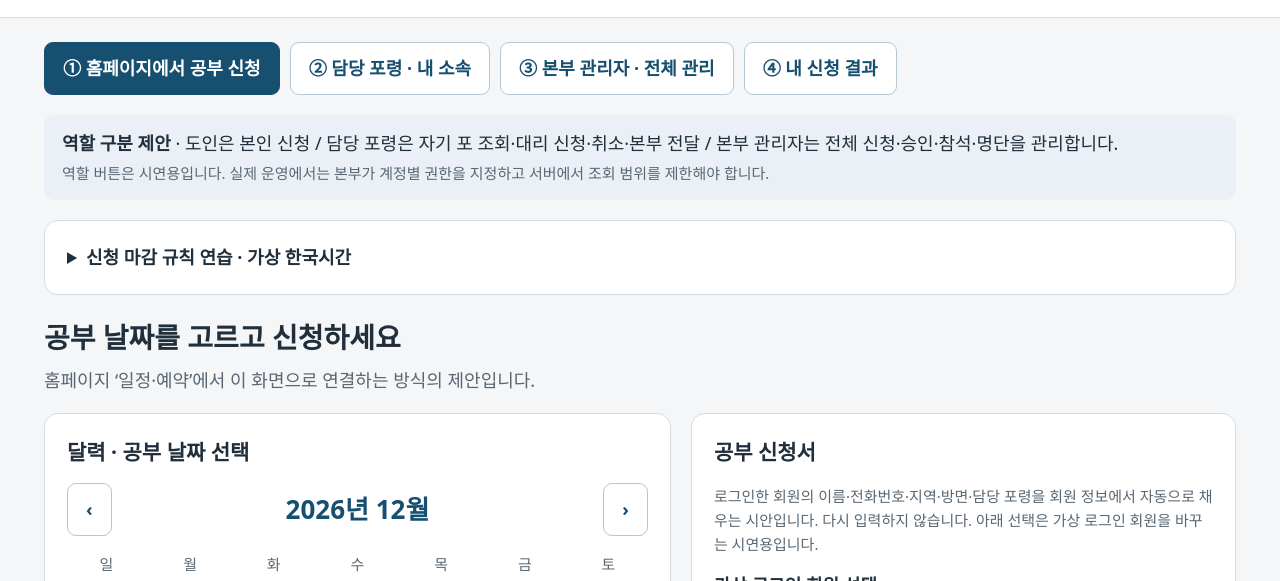
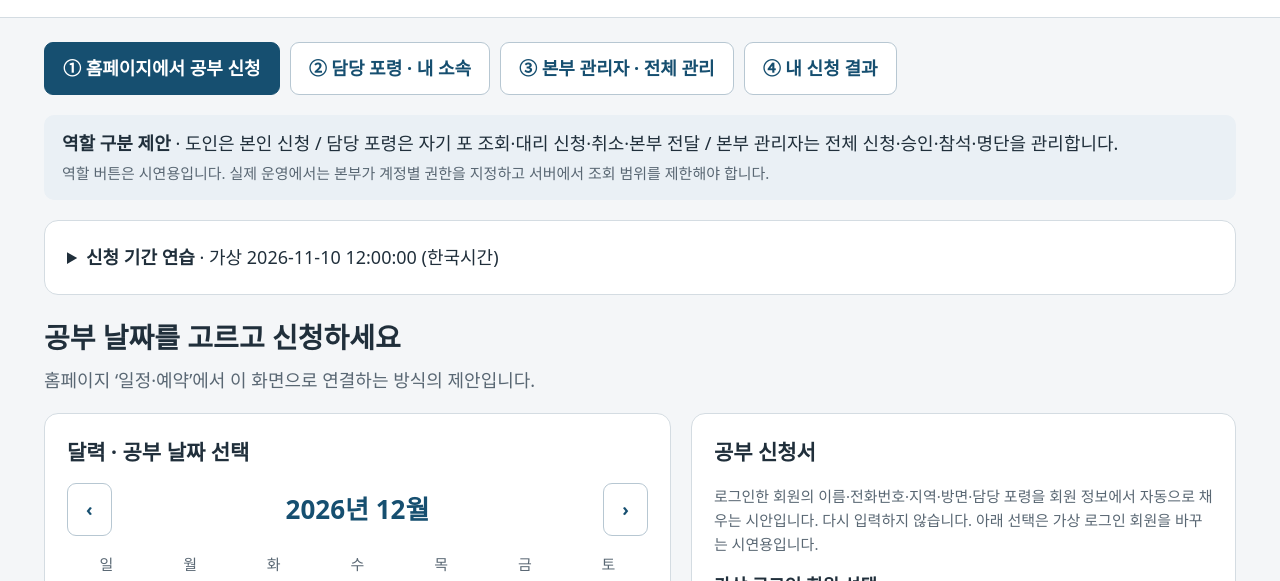
Before and after one commit to kimminja1438-byte/-, a plain HTML site: page homepage-study-preview.html in a window 1280 px wide. Shown: the part 152-733 px from the top of the page. Drawn offline with Linux system fonts and the light colour scheme.

Commit message:
시안의 가상 시각 상시 표시와 시각 변경 안내 정리

```diff
--- a/homepage-study-preview.html
+++ b/homepage-study-preview.html
@@ -5,7 +5,7 @@
 <div class="demo"><strong>본부 검토용 시안</strong> · 공식 태극도 홈페이지와 별개입니다. 실제 신청 접수·홈페이지 변경은 일어나지 않습니다.</div>
 <header class="head"><div class="head-in"><div><div class="brand">태극도</div><div class="sub">홈페이지 공부신청 · 운영 방식 제안</div></div><div class="sub">홈페이지 화면을 참고한 별도 시안<br>공식 서비스 아님</div></div></header>
 <main class="wrap"><nav class="rolebar" aria-label="시연 순서"><button class="btn" id="roleApply" aria-pressed="true">① 홈페이지에서 공부 신청</button><button class="btn" id="roleLeader" aria-pressed="false">② 담당 포령 · 내 소속</button><button class="btn" id="roleAdmin" aria-pressed="false">③ 본부 관리자 · 전체 관리</button><button class="btn" id="roleResult" aria-pressed="false">④ 내 신청 결과</button></nav><div class="steps role-scope"><strong>역할 구분 제안</strong> · 도인은 본인 신청 / 담당 포령은 자기 포 조회·대리 신청·취소·본부 전달 / 본부 관리자는 전체 신청·승인·참석·명단을 관리합니다.<br><span class="hint">역할 버튼은 시연용입니다. 실제 운영에서는 본부가 계정별 권한을 지정하고 서버에서 조회 범위를 제한해야 합니다.</span></div>
-<details class="card" id="clockPanel" style="margin-bottom:20px"><summary><strong>신청 마감 규칙 연습 · 가상 한국시간</strong></summary><p class="hint">시안에서만 사용하는 가상 시각입니다. 실제 현재시간이나 공식 홈페이지 설정을 바꾸지 않습니다.</p><div class="toolbar"><label>가상 시연 시각 · 한국시간<input id="demoNow" type="datetime-local" step="1"></label><button class="btn" id="applyClock">시연 시각 적용</button></div><p id="clockInfo" class="status" role="status"></p><p class="hint">12월 공부 → 11월 1일 00:00부터 11월 18일 23:59:59까지. 날짜 선택과 담당 포령의 대리 신청에 같은 기간을 적용합니다. 실제 서비스에서는 서버의 한국시간으로 검사해야 합니다.</p></details><section id="viewApply"><div class="intro"><h1>공부 날짜를 고르고 신청하세요</h1><p>홈페이지 ‘일정·예약’에서 이 화면으로 연결하는 방식의 제안입니다.</p></div><div class="layout"><section class="card"><h2>달력 · 공부 날짜 선택</h2><div class="month"><button class="btn" id="prev" aria-label="이전 달">‹</button><b id="month"></b><button class="btn" id="next" aria-label="다음 달">›</button></div><div class="week"><span>일</span><span>월</span><span>화</span><span>수</span><span>목</span><span>금</span><span>토</span></div><div class="grid" id="calendar"></div><p class="steps" id="bookingWindow"></p><div class="selected" id="selected" aria-live="polite">공부 날짜를 골라 주세요.</div><p class="hint">시연용 달력입니다. 실제 공부 가능일·주일·치성 일정은 표시하지 않았습니다. 운영 시에는 사용자님 달력의 날짜 정보를 연결하는 자리입니다.</p></section>
+<details class="card" id="clockPanel" style="margin-bottom:20px"><summary><strong>신청 기간 연습</strong> · <span id="clockSummary">가상 한국시간</span></summary><p class="hint">시안에서만 사용하는 가상 시각입니다. 실제 현재시간이나 공식 홈페이지 설정을 바꾸지 않습니다.</p><div class="toolbar"><label>가상 시연 시각 · 한국시간<input id="demoNow" type="datetime-local" step="1"></label><button class="btn" id="applyClock">시연 시각 적용</button></div><p id="clockInfo" class="status" role="status"></p><p class="hint">12월 공부 → 11월 1일 00:00부터 11월 18일 23:59:59까지. 날짜 선택과 담당 포령의 대리 신청에 같은 기간을 적용합니다. 실제 서비스에서는 서버의 한국시간으로 검사해야 합니다.</p></details><section id="viewApply"><div class="intro"><h1>공부 날짜를 고르고 신청하세요</h1><p>홈페이지 ‘일정·예약’에서 이 화면으로 연결하는 방식의 제안입니다.</p></div><div class="layout"><section class="card"><h2>달력 · 공부 날짜 선택</h2><div class="month"><button class="btn" id="prev" aria-label="이전 달">‹</button><b id="month"></b><button class="btn" id="next" aria-label="다음 달">›</button></div><div class="week"><span>일</span><span>월</span><span>화</span><span>수</span><span>목</span><span>금</span><span>토</span></div><div class="grid" id="calendar"></div><p class="steps" id="bookingWindow"></p><div class="selected" id="selected" aria-live="polite">공부 날짜를 골라 주세요.</div><p class="hint">시연용 달력입니다. 실제 공부 가능일·주일·치성 일정은 표시하지 않았습니다. 운영 시에는 사용자님 달력의 날짜 정보를 연결하는 자리입니다.</p></section>
 <section class="card"><h2>공부 신청서</h2><p class="hint">로그인한 회원의 이름·전화번호·지역·방면·담당 포령을 회원 정보에서 자동으로 채우는 시안입니다. 다시 입력하지 않습니다. 아래 선택은 가상 로그인 회원을 바꾸는 시연용입니다.</p><label style="margin-bottom:16px">가상 로그인 회원 선택<select id="demoMember"></select></label><form id="applyForm"><div class="fields"><label>이름<input id="name" required maxlength="30" placeholder="연습도인" autocomplete="off"></label><label>전화번호<input id="phone" type="tel" inputmode="tel" required maxlength="20" placeholder="010-0000-0000" autocomplete="off"></label><label>지역<select id="region" required><option value="">지역 선택</option><option>대전</option><option>서울</option><option>부산</option><option>광주</option><option>대구</option></select></label><label>방면<select id="branch" required disabled><option value="">지역을 먼저 선택하세요</option></select></label><label>소속 포령<select id="po" required disabled><option value="">방면을 먼저 선택하세요</option></select></label><label>공부 종류<select id="kind" required><option value="">공부 종류 선택</option><option>시학</option><option>시법</option></select></label></div><label class="agree"><input id="agree" type="checkbox" required><span>이 시안의 입력 내용은 현재 브라우저에만 저장되며 실제 본부에 전달되지 않는다는 것을 확인했습니다. 실제 개인정보를 입력하지 않습니다.</span></label><p class="steps">접수 후에는 본인이 직접 취소할 수 없습니다. 변경·취소가 필요하면 담당 포령에게 연락해 주세요.</p><button class="btn primary wide" type="submit">공부 신청하기 · 시연용</button><p class="status" id="applyMsg" role="status"></p></form></section></div></section>
 <section id="viewLeader" hidden>
 <div class="intro"><h1>담당 포령 · 내 소속 공부 현황</h1><p>본부가 지정한 자기 포 소속 도인을 조회하고, 대리 신청·공부 취소·본부 문의 전달을 하는 화면입니다. 신청 승인·거절·명단 관리는 본부에서 합니다.</p></div>
@@ -56,7 +56,7 @@ function canLeaderCancel(r){return ownRequest(r)&&ACTIVE_STATUSES.includes(r.sta
 function duplicateFor(memberId,date,kind){return rows.some(r=>r.memberId===memberId&&r.date===date&&r.kind===kind&&!['거절','취소 완료'].includes(r.status))}
 function newRequest(m,date,kind,proxy){return{...m,memberId:m.id,id:crypto.randomUUID(),date,kind,status:'확인 대기',reason:'',attended:false,createdAt:nowMs(),submittedByRole:proxy?'담당 포령':'본인',submittedByName:proxy?LEADER_SCOPE.po:m.name}}
 function allOfficeMessages(base){return base.flatMap(r=>(r.officeMessages||[]).map(message=>({r,message})))}
-function paintClock(){$('demoNow').value=clockValue;$('clockInfo').textContent='현재 시연 기준: '+clockValue.replace('T',' ')+' · 가상 한국시간';}
+function paintClock(){$('demoNow').value=clockValue;$('clockInfo').textContent='현재 시연 기준: '+clockValue.replace('T',' ')+' · 가상 한국시간';$('clockSummary').textContent='가상 '+clockValue.replace('T',' ')+' (한국시간)';}
 function updateProxyProfile(){const m=ownMember($('proxyMember').value);$('proxyProfile').textContent=m?m.name+' · '+m.phone+' · '+m.region+' · '+m.branch+' · '+m.po:'자기 소속 도인을 선택해 주세요.';const date=$('proxyDate').value;$('proxyWindow').textContent=date?'신청 기간: '+windowFor(date).label+(bookingIssue(date)?' · '+bookingIssue(date):' · 접수 가능'):''}
 function leaderRequestLine(r){
 const notes=(r.officeMessages||[]).map(n=>'<p class="hint">'+E(n.kind)+': '+E(n.text)+' · '+(n.seen?'본부 확인 완료':'본부 전달 · 확인 대기')+'</p>').join('');
@@ -126,7 +126,7 @@ if(!r.officeMessages)r.officeMessages=[];r.officeMessages.push(message);persist(
 };
 $('applyClock').onclick=()=>{
 const v=$('demoNow').value;if(!v||!Number.isFinite(Date.parse(v+'+09:00'))){$('clockInfo').textContent='유효한 가상 한국시간을 선택해 주세요.';return}
-clockValue=v;localStorage.setItem(CLOCK_KEY,v);today=v.slice(0,10);const a=today.split('-').map(Number);month=new Date(a[0],a[1],1);const next=month.getFullYear()+'-'+String(month.getMonth()+1).padStart(2,'0');selected.clear();$('leaderMonth').value=next;$('filterMonth').value=next;$('proxyDate').min=today;$('proxyDate').value=next+'-18';paintClock();paintCalendar();paintAdmin();paintResults();paintLeader();updateProxyProfile();
+clockValue=v;localStorage.setItem(CLOCK_KEY,v);['proxyMsg','applyMsg','leaderMsg','adminMsg'].forEach(id=>$(id).textContent='');today=v.slice(0,10);const a=today.split('-').map(Number);month=new Date(a[0],a[1],1);const next=month.getFullYear()+'-'+String(month.getMonth()+1).padStart(2,'0');selected.clear();$('leaderMonth').value=next;$('filterMonth').value=next;$('proxyDate').min=today;$('proxyDate').value=next+'-18';paintClock();paintCalendar();paintAdmin();paintResults();paintLeader();updateProxyProfile();
 };
 paintClock();updateProxyProfile();
 
```
